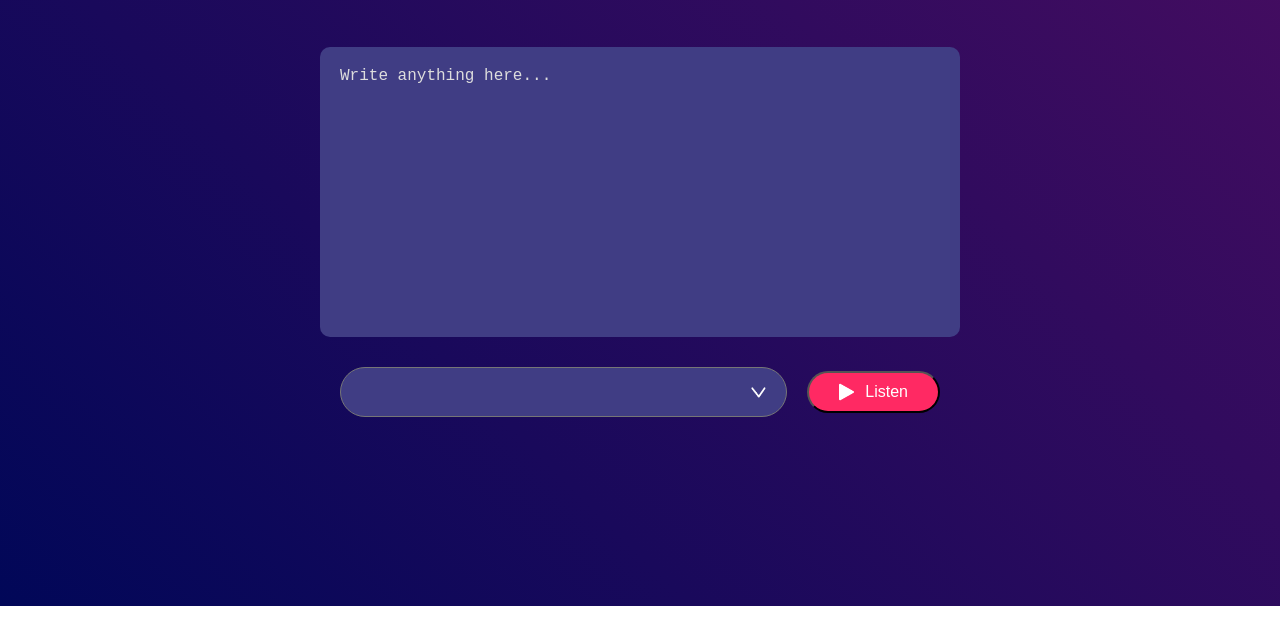
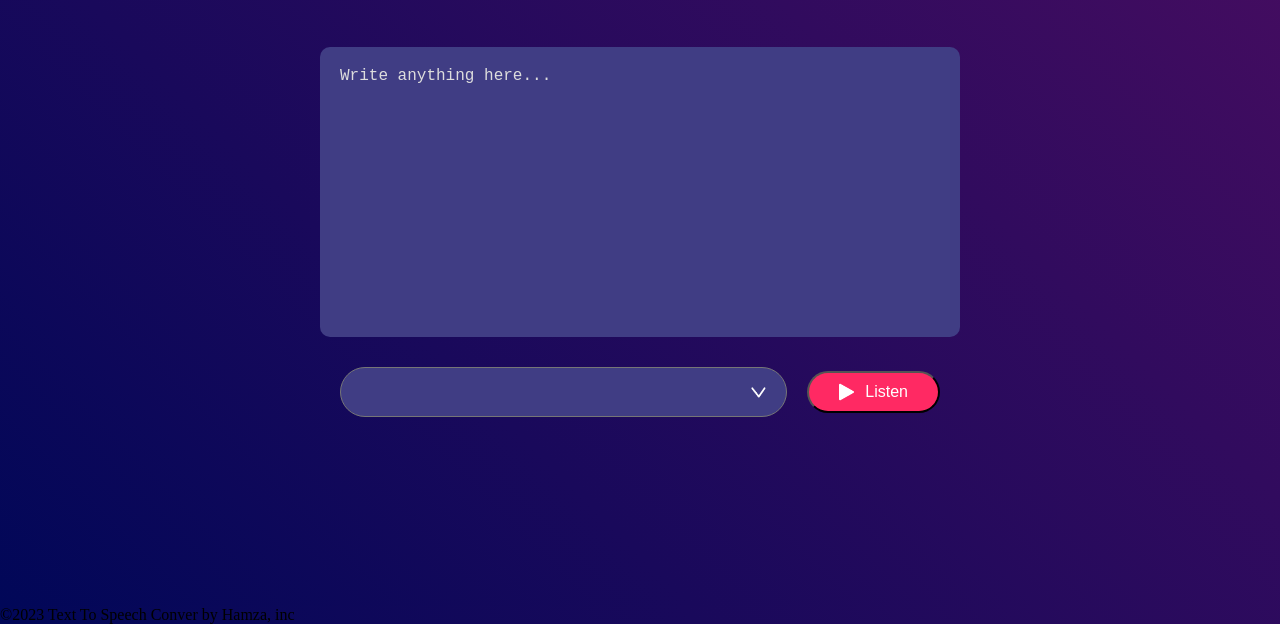
Before and after one commit to hamza-mujahid0/TextToSpeech, a plain HTML site: page index.html in a window 1280 px wide. Shown: the part 194-818 px from the top of the page. Drawn offline with Linux system fonts and the light colour scheme.

Commit message:
index.html

```diff
--- a/index.html
+++ b/index.html
@@ -17,6 +17,11 @@
             <button><img src="play.png" alt="">Listen</button>
         </div>
     </div>
+    <footer>
+        <div class="container">
+            <p>&copy;2023 Text To Speech Conver by Hamza, inc</p>
+        </div>
+    </footer>
     <script src="script.js"></script>
 </body>
 </html>
```
